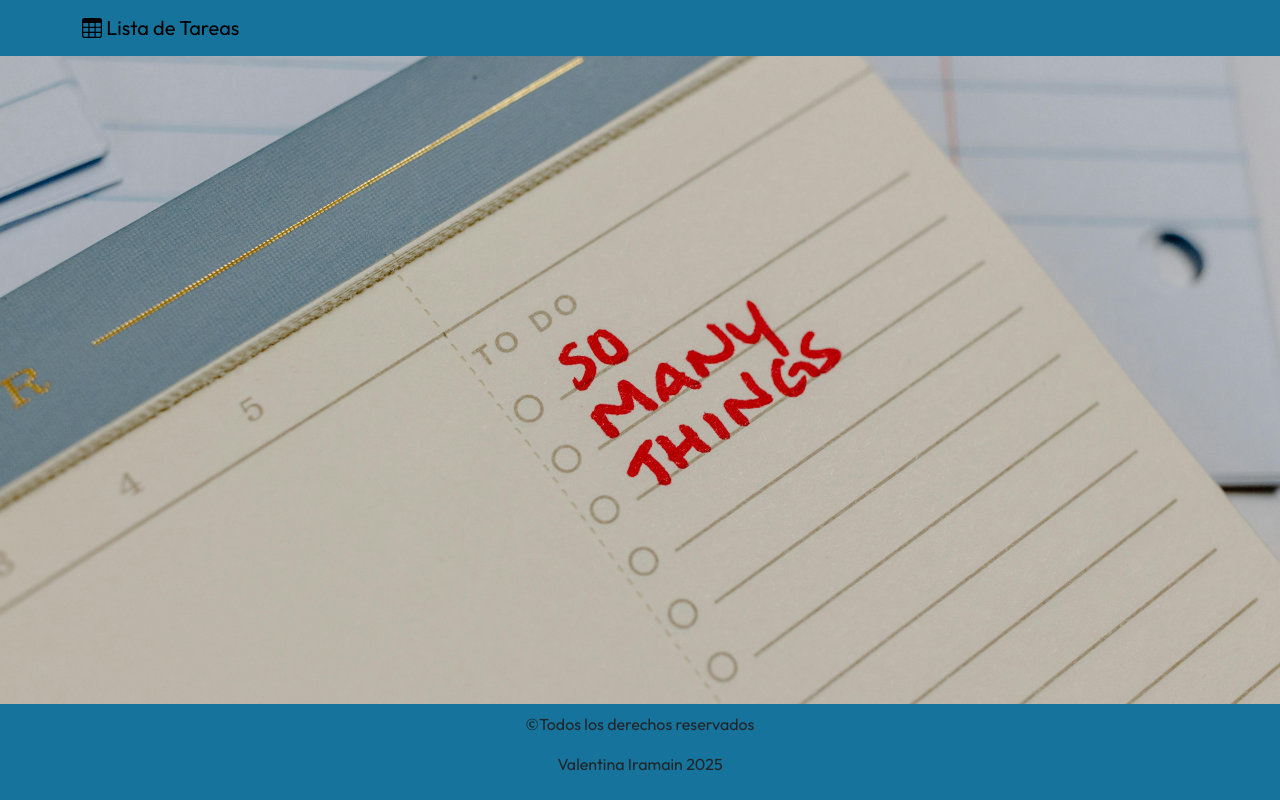
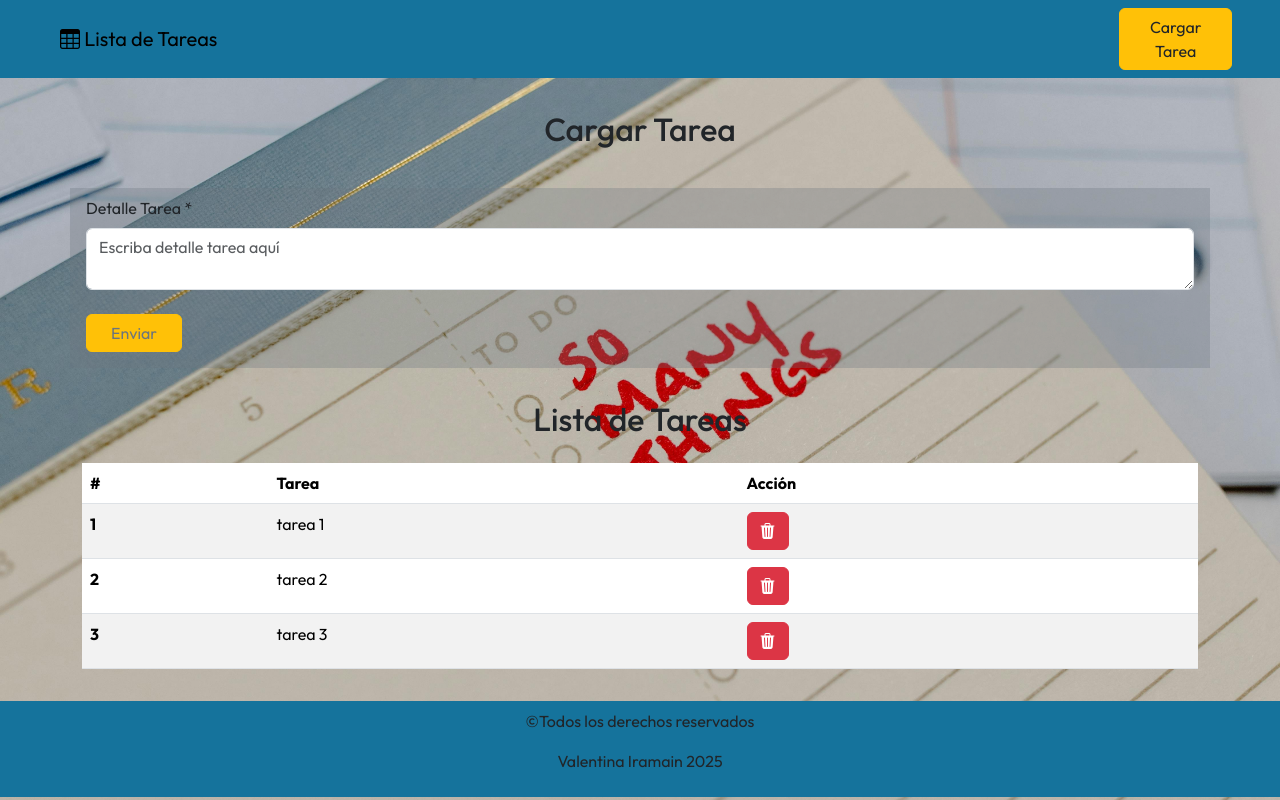
Before and after one commit to valeiramain/PracticaDOMyBOM-ejercicio3-VI, a plain HTML site: page index.html in a window 1280 px wide. Drawn offline with nearby package versions, Linux system fonts and the light colour scheme; a web font is replaced by a local one.

Commit message:
Se realiza ejercicio 3

```diff
--- a/css/style.css
+++ b/css/style.css
@@ -30,9 +30,13 @@ main {
     color: white;
 }
 
-.bg-custom-tertiary {
+.bg-nav-custom-tertiary {
   background-color: #15739c;
   /* color: white !important; */
 }
 
+.bg-form-secondary-subtle-transparent {
+  background-color: rgba(108, 117, 125, 0.3); /* gris Bootstrap con 30% de opacidad */
+}
+
 /* ---------------------- */
--- a/index.html
+++ b/index.html
@@ -15,15 +15,65 @@
 
 <body>
     <header>
-        <nav class="navbar navbar-expand-lg bg-custom-tertiary px-5 mb-3 sticky-top">
+        <nav class="navbar navbar-expand-lg bg-nav-custom-tertiary px-5 mb-3 sticky-top">
             <div class="container">
                 <a class="navbar-brand" href="index.html"><i class="bi bi-table"></i> Lista de Tareas </a>
             </div>
+            <button type="button" class="btn btn-warning text-dark">Cargar Tarea</button>
         </nav>
     </header>
-    <main class="container">
+
+    <h2 class="text-center py-3 text-dark">Cargar Tarea</h2>
+
+    <section class="container my-3 px-3 bg-form-secondary-subtle-transparent">
+        <form class="row pt-2">
+            <!-- Tarea -->
+            <div class="col-12 mb-2">
+                <label for="tarea" class="form-label"> Detalle Tarea *</label>
+                <!-- <input type="text" class="form-control" id="tarea" minlength="5" maxlength="200" placeholder="Escriba detalle tarea ..." required> -->
+                <textarea class="form-control" placeholder="Escriba detalle tarea aquí" id="detalleTarea" minlength="5"
+                    maxlength="200" required></textarea>
+            </div>
+            <!-- Botón enviar -->
+            <div class="col-12 my-3">
+                <button type="submit" class="btn btn-warning text-secondary px-4">Enviar</button>
+            </div>
+        </form>
+    </section>
+
+    <!-- Lista de Tareas -->
+    <section class="container mb-3">
+        <h2 class="text-center py-3 text-dark">Lista de Tareas</h2>
+
+        <table class="table table-striped table-hove">
+            <thead>
+                <tr>
+                    <th scope="col">#</th>
+                    <th scope="col">Tarea</th>
+                    <th scope="col">Acción</th>
+                </tr>
+            </thead>
+            <tbody>
+                <tr>
+                    <th scope="row">1</th>
+                    <td>tarea 1</td>
+                    <td><button class="btn btn-danger"><i class="bi bi-trash3-fill"></i></button></td>
+                </tr>
+                <tr>
+                    <th scope="row">2</th>
+                    <td>tarea 2</td>
+                    <td><button class="btn btn-danger"><i class="bi bi-trash3-fill"></i></button></td>
+                </tr>
+                <tr>
+                    <th scope="row">3</th>
+                    <td>tarea 3</td>
+                    <td><button class="btn btn-danger"><i class="bi bi-trash3-fill"></i></button></td>
+                </tr>
+            </tbody>
+        </table>
+    </section>
     </main>
-    <footer class="bg-custom-tertiary py-2 text-center">
+    <footer class="bg-nav-custom-tertiary py-2 text-center">
         <p>&copy;Todos los derechos reservados</p>
         <p>Valentina Iramain 2025</p>
     </footer>
```
